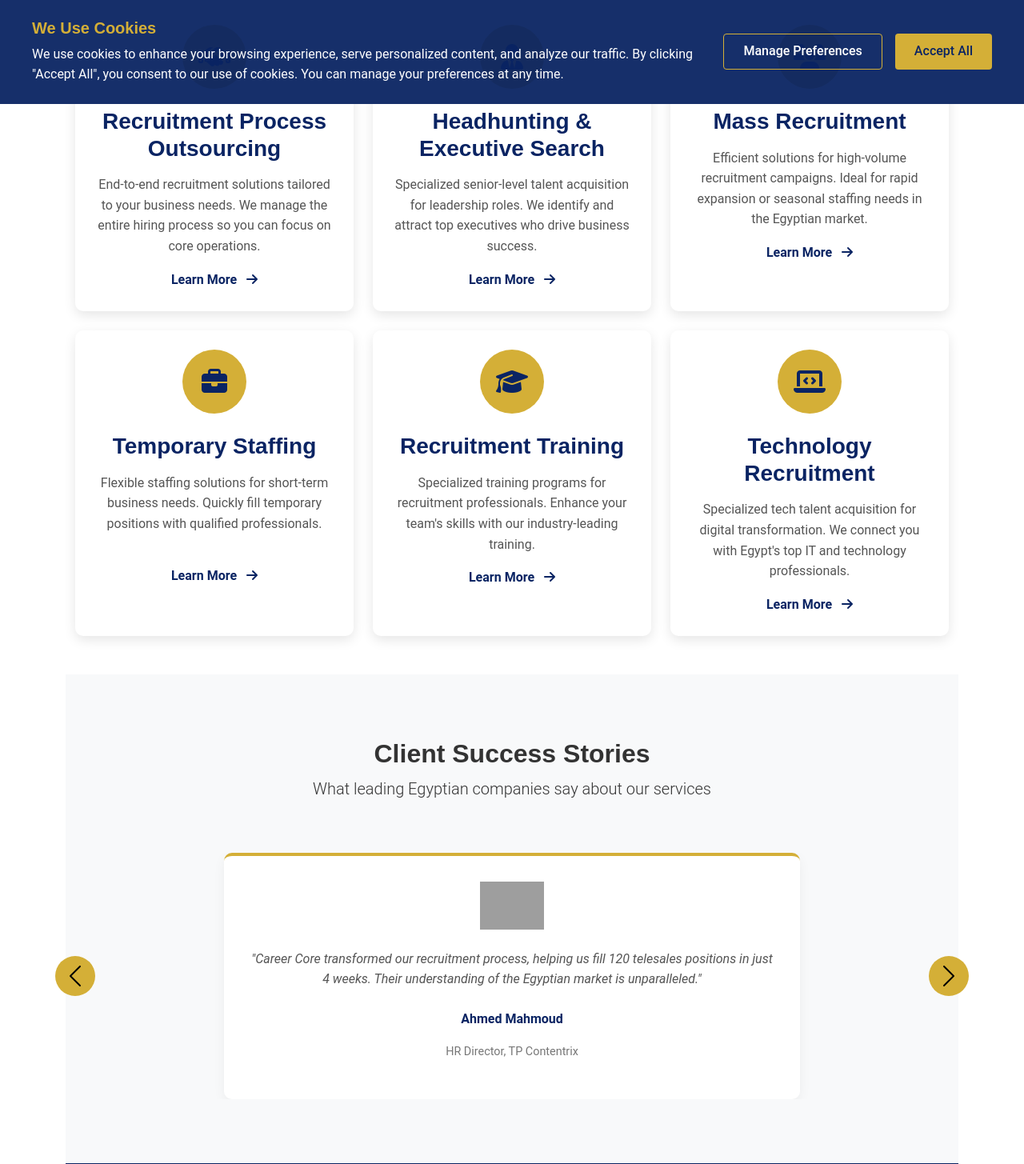
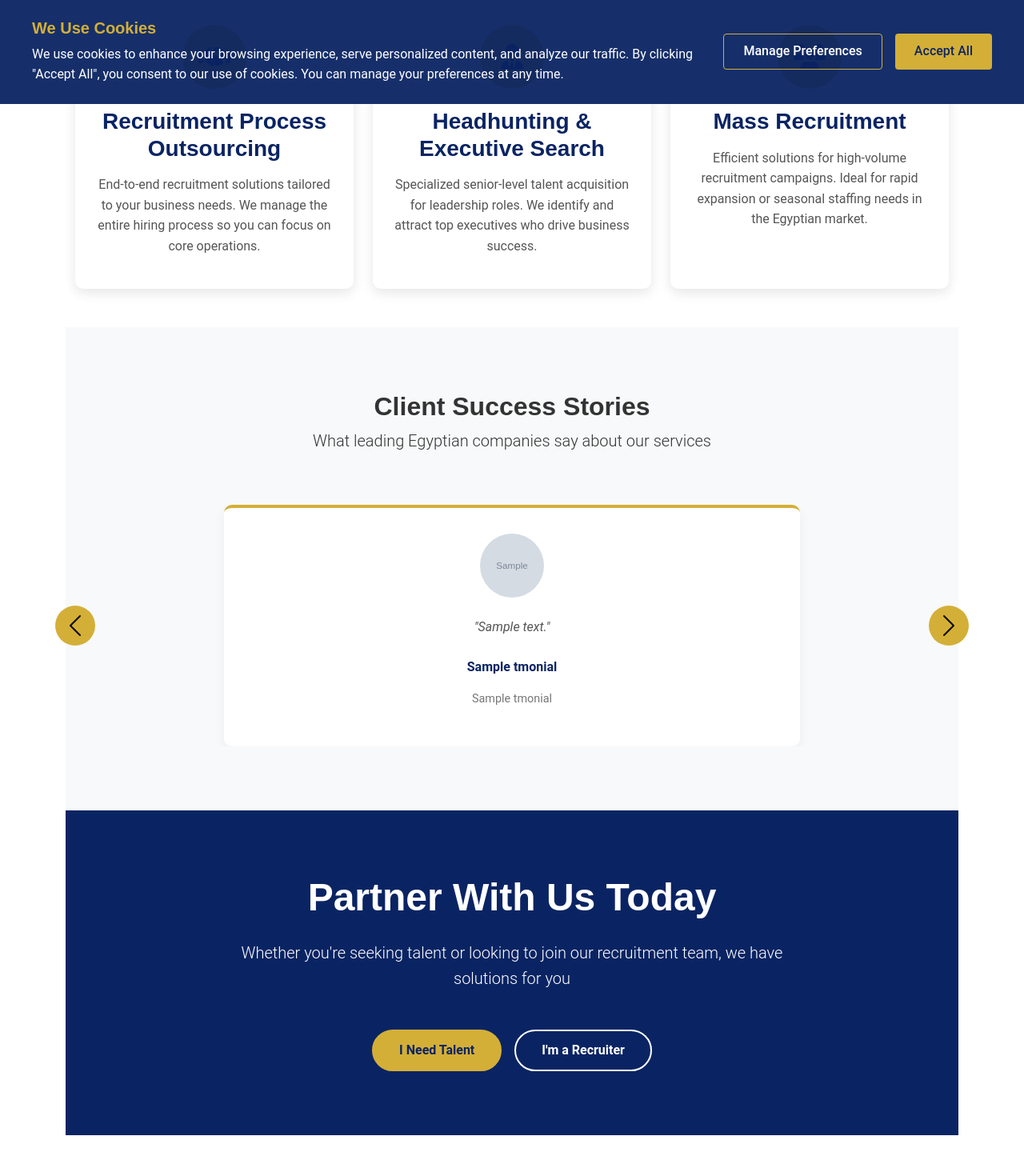
Before and after one commit to ehabahmed2/career_core, a Django app: page /services/ in a window 1280 px wide. Shown: the part 670-2125 px from the top of the page at 80% size. Run offline with Django 5.2, Linux system fonts and the light colour scheme; tables that the repository leaves empty hold one stand-in row (values such as "Sample post"); grey boxes marked "Sample" are stand-in pictures; grey boxes are pictures that could not be loaded.

Commit message:
-- work on services and finished it

```diff
--- a/services/views.py
+++ b/services/views.py
@@ -1,5 +1,6 @@
 from django.shortcuts import render
-
+from testimonials.models import Tmonials
 # Create your views here.
 def services(request):
-    return render(request, 'services/services.html', {})
+    tests = Tmonials.objects.all()[:6]
+    return render(request, 'services/services.html', {'tests': tests})
--- a/templates/services/services.html
+++ b/templates/services/services.html
@@ -186,6 +186,25 @@
         object-fit: contain;
     }
 
+    .author-image {
+        width: 80px;
+        height: 80px;
+        border-radius: 50%;
+        overflow: hidden;
+        margin: 0 auto 1.5rem;
+    }
+
+    .author-image img {
+        width: 100%;
+        height: 100%;
+        object-fit: cover;
+    }
+
+    .author-image .fa-user {
+        font-size: 2.5rem;
+        color: #777;
+    }
+
     .testimonial-text {
         font-style: italic;
         color: #555;
@@ -286,6 +305,7 @@
             height: 40px;
             right: -15px;
         }
+
     }
 </style>
 {% endblock %}
@@ -319,7 +339,6 @@
                     </div>
                     <h3 class="service-title">Recruitment Process Outsourcing</h3>
                     <p class="service-description">End-to-end recruitment solutions tailored to your business needs. We manage the entire hiring process so you can focus on core operations.</p>
-                    <a href="#" class="service-link">Learn More <i class="fas fa-arrow-right ms-2"></i></a>
                 </div>
             </div>
 
@@ -331,7 +350,6 @@
                     </div>
                     <h3 class="service-title">Headhunting & Executive Search</h3>
                     <p class="service-description">Specialized senior-level talent acquisition for leadership roles. We identify and attract top executives who drive business success.</p>
-                    <a href="#" class="service-link">Learn More <i class="fas fa-arrow-right ms-2"></i></a>
                 </div>
             </div>
 
@@ -343,45 +361,9 @@
                     </div>
                     <h3 class="service-title">Mass Recruitment</h3>
                     <p class="service-description">Efficient solutions for high-volume recruitment campaigns. Ideal for rapid expansion or seasonal staffing needs in the Egyptian market.</p>
-                    <a href="#" class="service-link">Learn More <i class="fas fa-arrow-right ms-2"></i></a>
                 </div>
             </div>
 
-            <!-- Service 4 -->
-            <div class="col-md-4">
-                <div class="service-card p-4 text-center h-100">
-                    <div class="service-icon">
-                        <i class="fas fa-briefcase"></i>
-                    </div>
-                    <h3 class="service-title">Temporary Staffing</h3>
-                    <p class="service-description">Flexible staffing solutions for short-term business needs. Quickly fill temporary positions with qualified professionals.</p>
-                    <a href="#" class="service-link">Learn More <i class="fas fa-arrow-right ms-2"></i></a>
-                </div>
-            </div>
-
-            <!-- Service 5 -->
-            <div class="col-md-4">
-                <div class="service-card p-4 text-center h-100">
-                    <div class="service-icon">
-                        <i class="fas fa-graduation-cap"></i>
-                    </div>
-                    <h3 class="service-title">Recruitment Training</h3>
-                    <p class="service-description">Specialized training programs for recruitment professionals. Enhance your team's skills with our industry-leading training.</p>
-                    <a href="#" class="service-link">Learn More <i class="fas fa-arrow-right ms-2"></i></a>
-                </div>
-            </div>
-
-            <!-- Service 6 -->
-            <div class="col-md-4">
-                <div class="service-card p-4 text-center h-100">
-                    <div class="service-icon">
-                        <i class="fas fa-laptop-code"></i>
-                    </div>
-                    <h3 class="service-title">Technology Recruitment</h3>
-                    <p class="service-description">Specialized tech talent acquisition for digital transformation. We connect you with Egypt's top IT and technology professionals.</p>
-                    <a href="#" class="service-link">Learn More <i class="fas fa-arrow-right ms-2"></i></a>
-                </div>
-            </div>
         </div>
     </div>
 </section>
@@ -400,47 +382,28 @@
             <div class="col">
                 <div id="testimonialCarousel" class="carousel slide" data-bs-ride="carousel">
                     <div class="carousel-inner">
-                        <!-- Testimonial 1 -->
-                        <div class="carousel-item active">
+                        {% for test in tests %}
+                        <div class="carousel-item{% if forloop.first %} active{% endif %}">
                             <div class="row justify-content-center">
                                 <div class="col-md-8">
                                     <div class="testimonial-card">
-                                        <img src="{% static 'img/client1.png' %}" alt="TP Contentrix" class="testimonial-logo">
-                                        <p class="testimonial-text">"Career Core transformed our recruitment process, helping us fill 120 telesales positions in just 4 weeks. Their understanding of the Egyptian market is unparalleled."</p>
-                                        <p class="testimonial-author">Ahmed Mahmoud</p>
-                                        <p class="testimonial-position">HR Director, TP Contentrix</p>
+                                        <div class="author-image">
+                                            {% if test.image %}
+                                                <img src="{{ test.image.url }}" alt="{{ test.name }}" loading="lazy">
+                                            {% else %}
+                                                <div class="d-flex align-items-center justify-content-center h-100 bg-light">
+                                                    <i class="fas fa-user fa-lg"></i>
+                                                </div>
+                                            {% endif %}
+                                        </div>
+                                        <p class="testimonial-text">"{{ test.comment }}"</p>
+                                        <p class="testimonial-author">{{ test.name }}</p>
+                                        <p class="testimonial-position">{{ test.title }}</p>
                                     </div>
                                 </div>
                             </div>
                         </div>
-
-                        <!-- Testimonial 2 -->
-                        <div class="carousel-item">
-                            <div class="row justify-content-center">
-                                <div class="col-md-8">
-                                    <div class="testimonial-card">
-                                        <img src="{% static 'img/client2.png' %}" alt="Tech Innovate" class="testimonial-logo">
-                                        <p class="testimonial-text">"Their executive search team found us the perfect CTO when we were expanding our operations in Cairo. The candidate has been instrumental in our growth strategy."</p>
-                                        <p class="testimonial-author">Nadia Hassan</p>
-                                        <p class="testimonial-position">CEO, Tech Innovate Egypt</p>
-                                    </div>
-                                </div>
-                            </div>
-                        </div>
-
-                        <!-- Testimonial 3 -->
-                        <div class="carousel-item">
-                            <div class="row justify-content-center">
-                                <div class="col-md-8">
-                                    <div class="testimonial-card">
-                                        <img src="{% static 'img/client3.png' %}" alt="Retail Egypt" class="testimonial-logo">
-                                        <p class="testimonial-text">"For our seasonal staffing needs, Career Core provided 85 qualified retail staff across 12 locations in record time. Their mass recruitment solution saved us countless hours."</p>
-                                        <p class="testimonial-author">Omar Farouk</p>
-                                        <p class="testimonial-position">Operations Manager, Retail Egypt</p>
-                                    </div>
-                                </div>
-                            </div>
-                        </div>
+                        {% endfor %}
                     </div>
 
                     <!-- Carousel Controls -->
```
Also changed, not shown: templates/contact/contact.html (+0 -12 lines).
